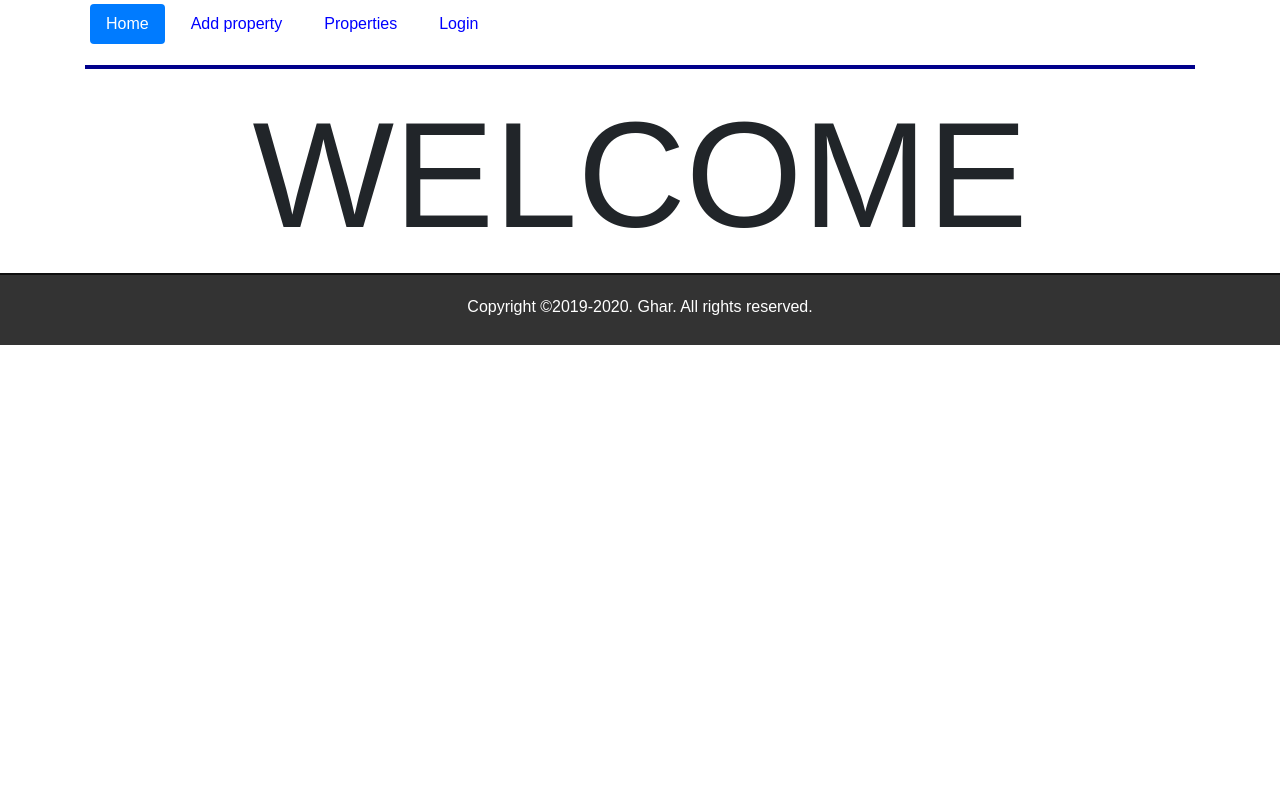
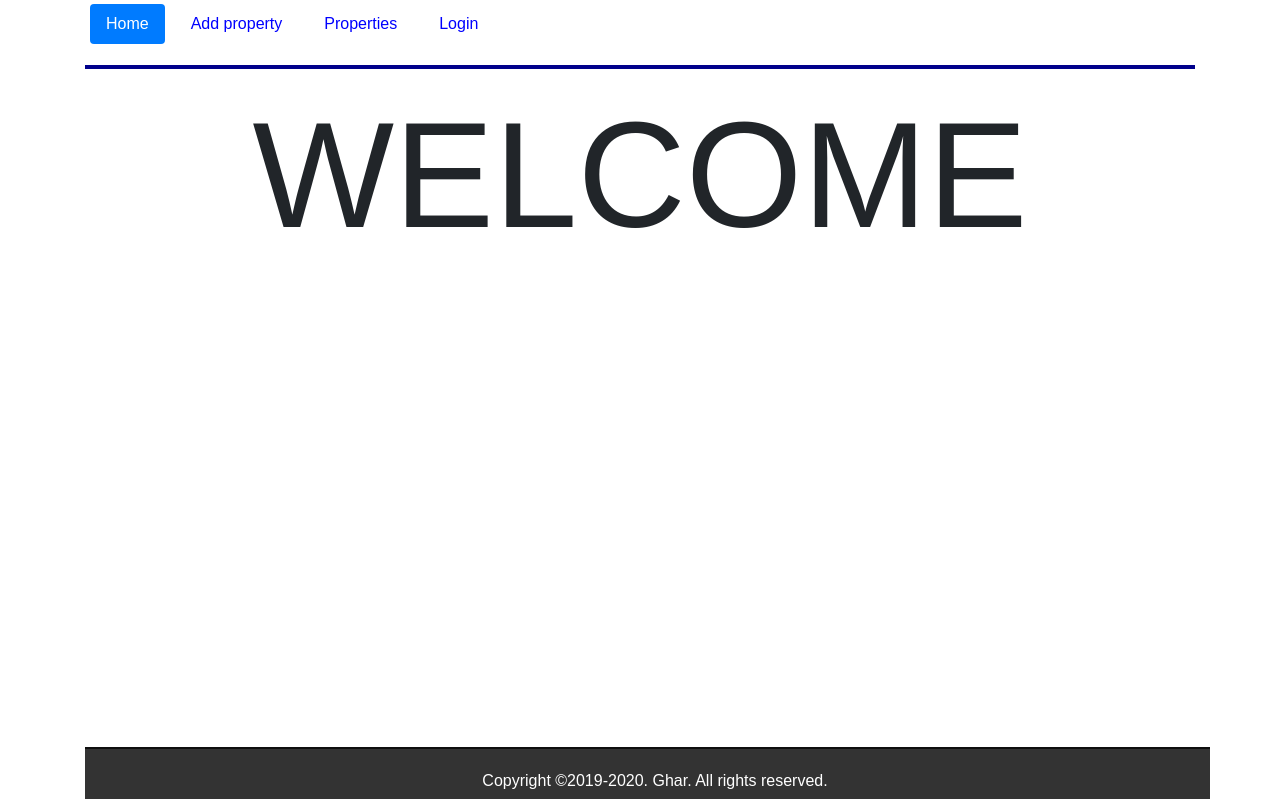
Before and after one commit to yupitsaditya/ghar, a Flask app: page / in a window 1280 px wide. Shown: the part 83-882 px from the top of the page. Before the commit the page ends 428 px from the top, so only its background shows below. Run offline with Flask 2, Linux system fonts and the light colour scheme; some libraries are stand-ins or nearby versions.

Commit message:
fixed the footer problem

```diff
--- a/application/static/css/main.css
+++ b/application/static/css/main.css
@@ -65,6 +65,7 @@ input[type=text]:focus, input[type=password]:focus {
     border-top:2px solid #0f0f0f;
     /* position:absolute; */
     bottom:0;
+    position: absolute;
 }
 
 .container-term {
@@ -73,9 +74,20 @@ input[type=text]:focus, input[type=password]:focus {
     margin-right: auto;
     text-align: left;
 }
+.container {
+    width:100%;
+    margin-left: auto;
+    margin-right: auto;
+    text-align: left;
+    min-height: 100vh;
+    overflow: hidden;
+    display: block;
+    position: relative;
+    padding-bottom: 80px;
+}
 footer {
     text-align: center;
-    height: 50px;
+    height: 30px;
     color: white;
     padding: 5px;
     margin-top: 10px;
--- a/application/templates/layout.html
+++ b/application/templates/layout.html
@@ -33,7 +33,8 @@
     {% block content %}
     {% endblock %}
 
+    {% include "includes/footer.html" %}
 </div>
-    {% include "includes/footer.html" %}
+
 </body>
 </html>
```
